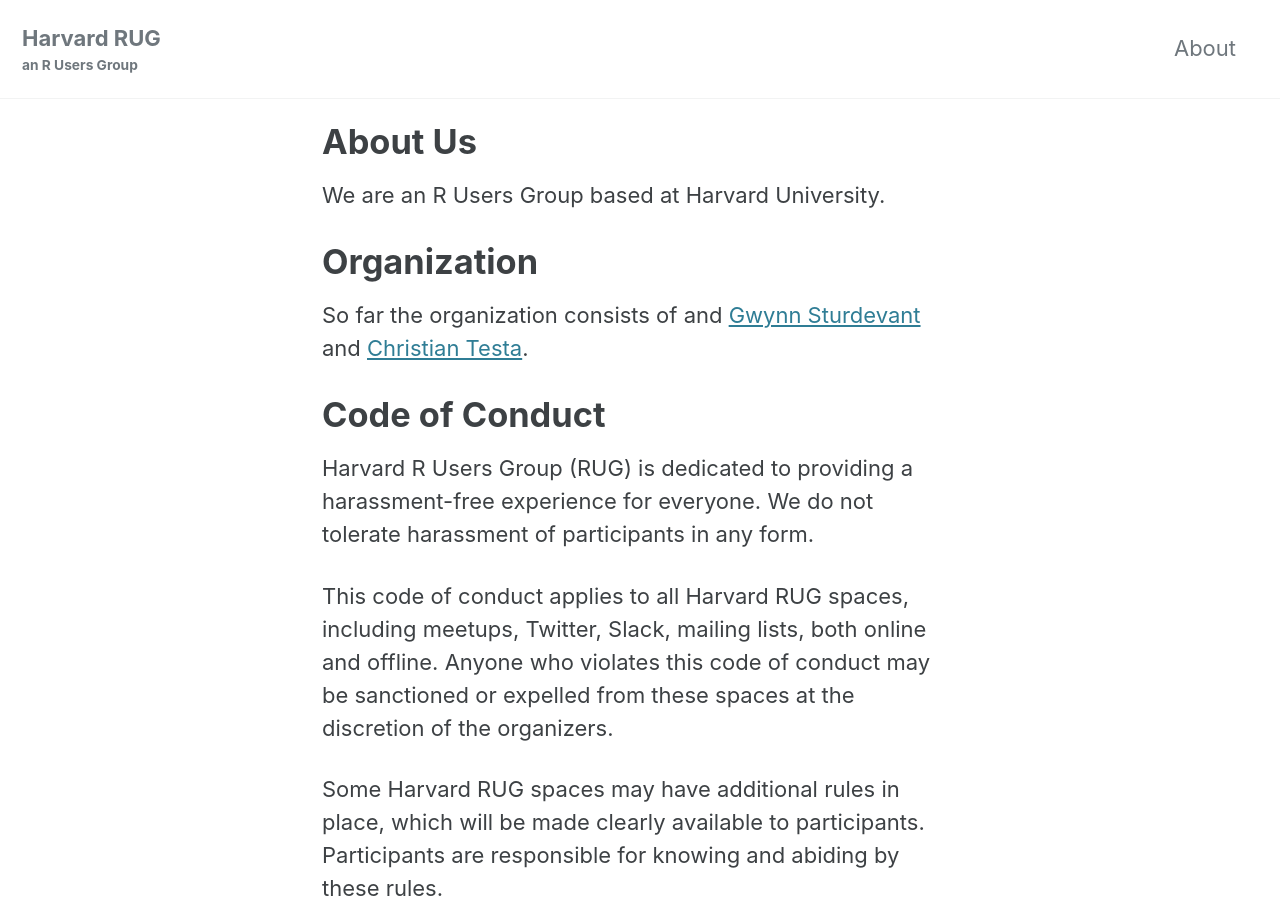
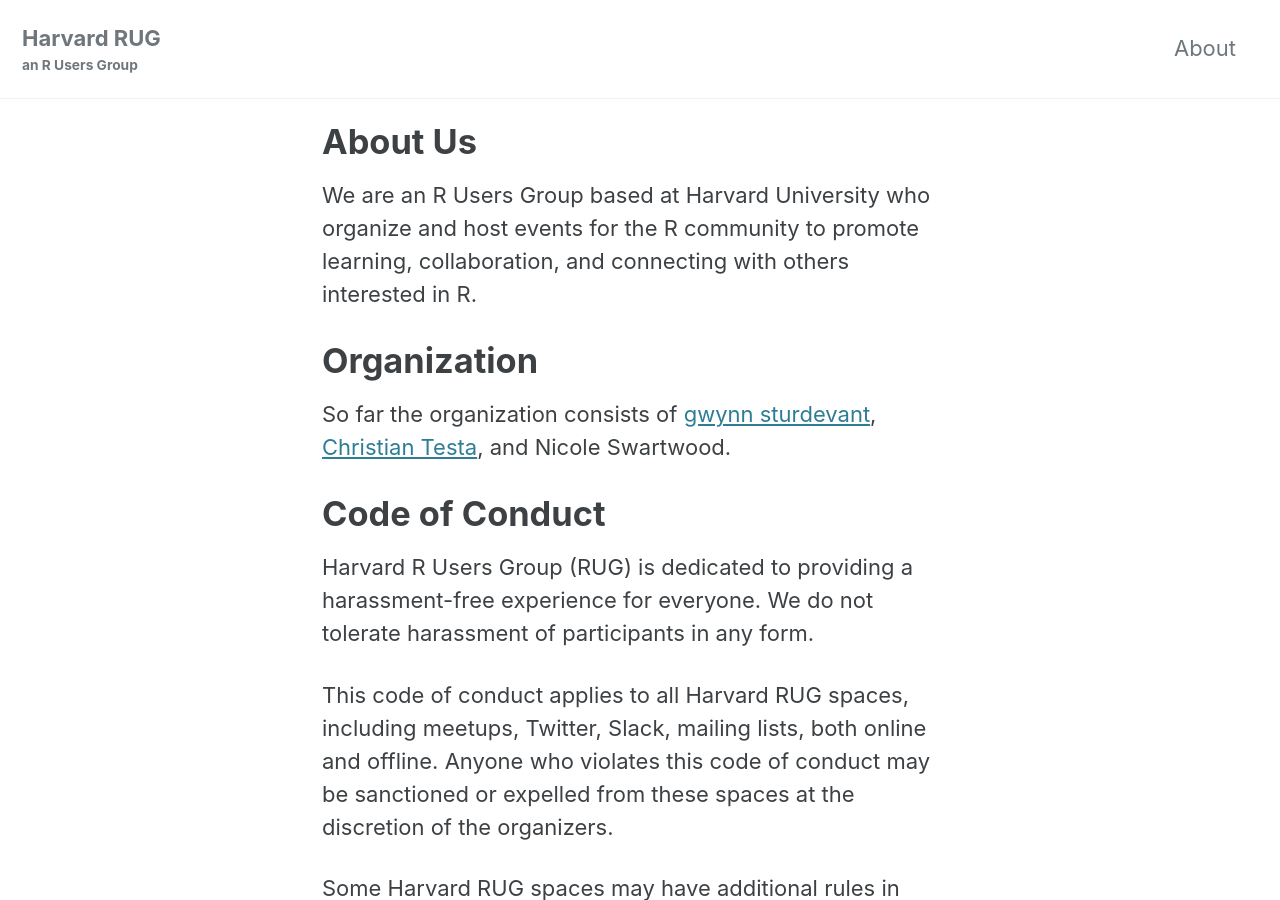
Before and after one commit to RUG-at-HDSI/rug-at-hdsi.org, a Jekyll site: the page built from about.md, in a window 1280 px wide and 900 px high. Built offline with Jekyll 4.4.1, drawn with Linux system fonts in a browser that asks for light colours; cached includes are drawn as plain includes.

Commit message:
Adding nicole; using lowercase

```diff
--- a/about.md
+++ b/about.md
@@ -4,11 +4,13 @@
 
 # About Us
 
-We are an R Users Group based at Harvard University.
+We are an R Users Group based at Harvard University who organize and host events
+for the R community to promote learning, collaboration, and connecting with
+others interested in R.
 
 # Organization
 
-So far the organization consists of and
-[Gwynn Sturdevant](https://www.nzgwynn.com/) and [Christian Testa](https://ctesta.com).
+So far the organization consists of
+[gwynn sturdevant](https://www.nzgwynn.com/), [Christian Testa](https://ctesta.com), and Nicole Swartwood.
 
 {% include_relative code-of-conduct/README.md %}
```
